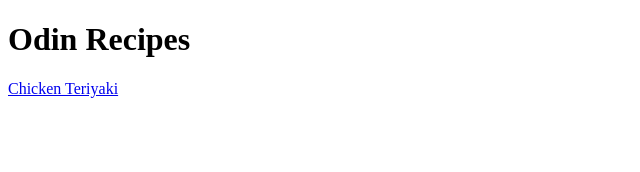
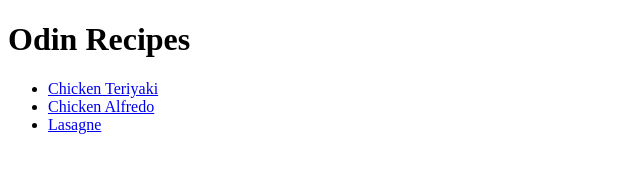
Before and after one commit to ethanbellamy/odin-recipes, a plain HTML site: page index.html in a window 1280 px wide. Shown: the whole page, without its empty margins (0-640 px from the left). Drawn offline with Linux system fonts and the light colour scheme.

Commit message:
Add links to chicken-alfredo.html and lasagne.html
Add links from index.html to the Chicken Alfredo and Lasagne recipe
pages, and format the links in an unorganised list.

```diff
--- a/index.html
+++ b/index.html
@@ -7,6 +7,10 @@
 
     <body>
         <h1>Odin Recipes</h1>
-        <a href="recipes/chicken-teriyaki.html">Chicken Teriyaki</a>
+        <ul>
+            <li><a href="recipes/chicken-teriyaki.html">Chicken Teriyaki</a></li>
+            <li><a href="recipes/chicken-alfredo.html">Chicken Alfredo</a></li>
+            <li><a href="recipes/lasagne.html">Lasagne</a></li>
+        </ul>
     </body>
 </html>
```
